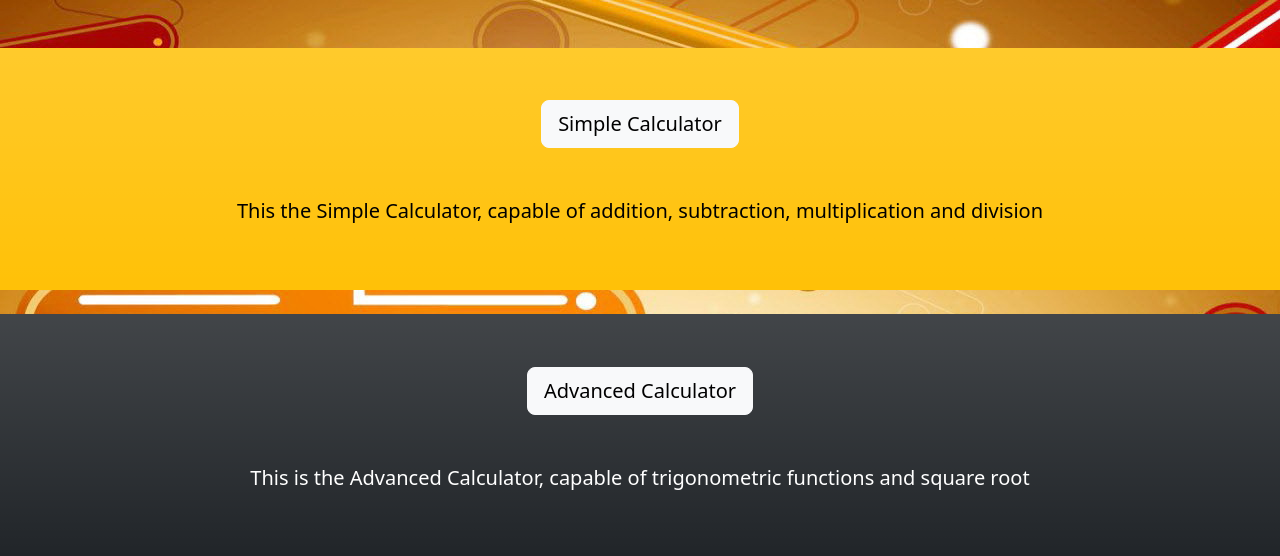
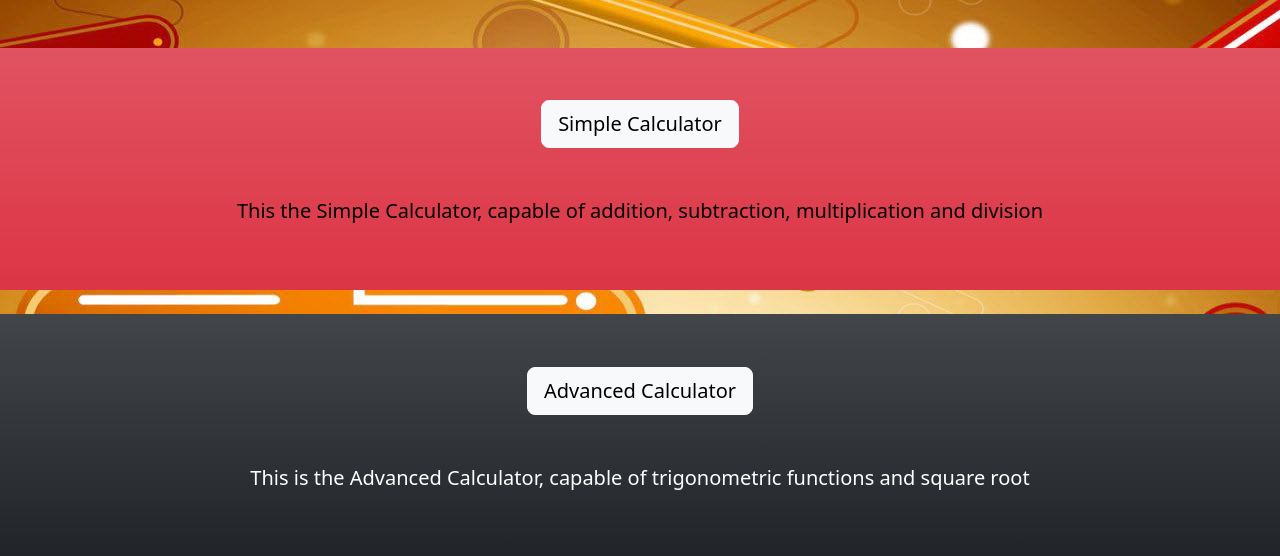
Before and after one commit to raj-dash/Flask-Calculator, a Flask app: page / in a window 1280 px wide. Shown: the part 56-612 px from the top of the page. Run offline with Flask 2, Linux system fonts and the light colour scheme.

Commit message:
Add styling changes to home page

```diff
--- a/templates/index.html
+++ b/templates/index.html
@@ -33,7 +33,7 @@
     </nav>
 
     {% if home %}
-    <div class="p-5 mb-4 mt-5 text-black bg-warning bg-gradient">
+    <div class="p-5 mb-4 mt-5 text-black bg-danger bg-gradient">
         <div class="container">
             <h1 class="display-s text-center">
                 <a href="/simple" class="btn btn-light btn-lg">Simple Calculator</a>
```
